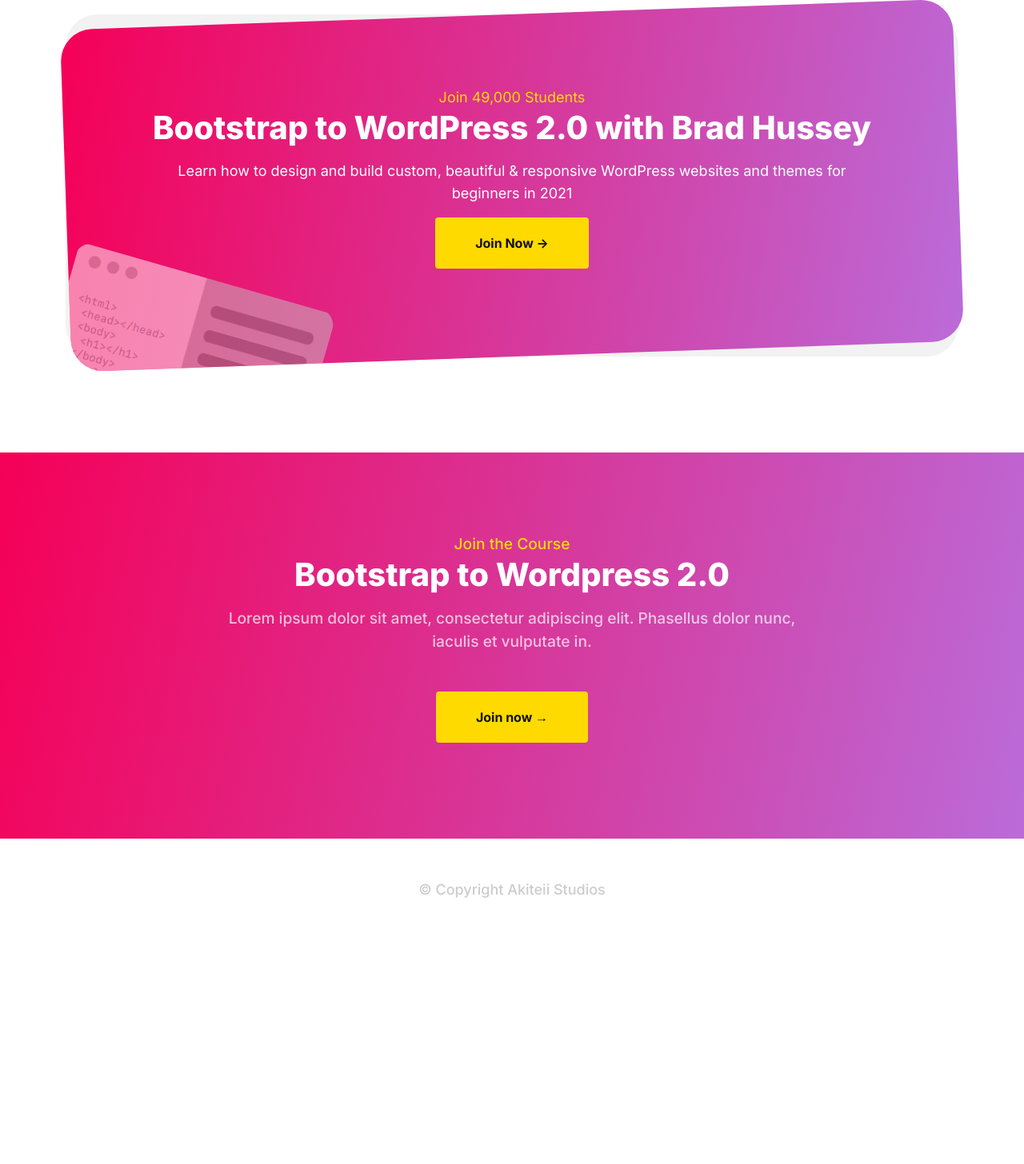
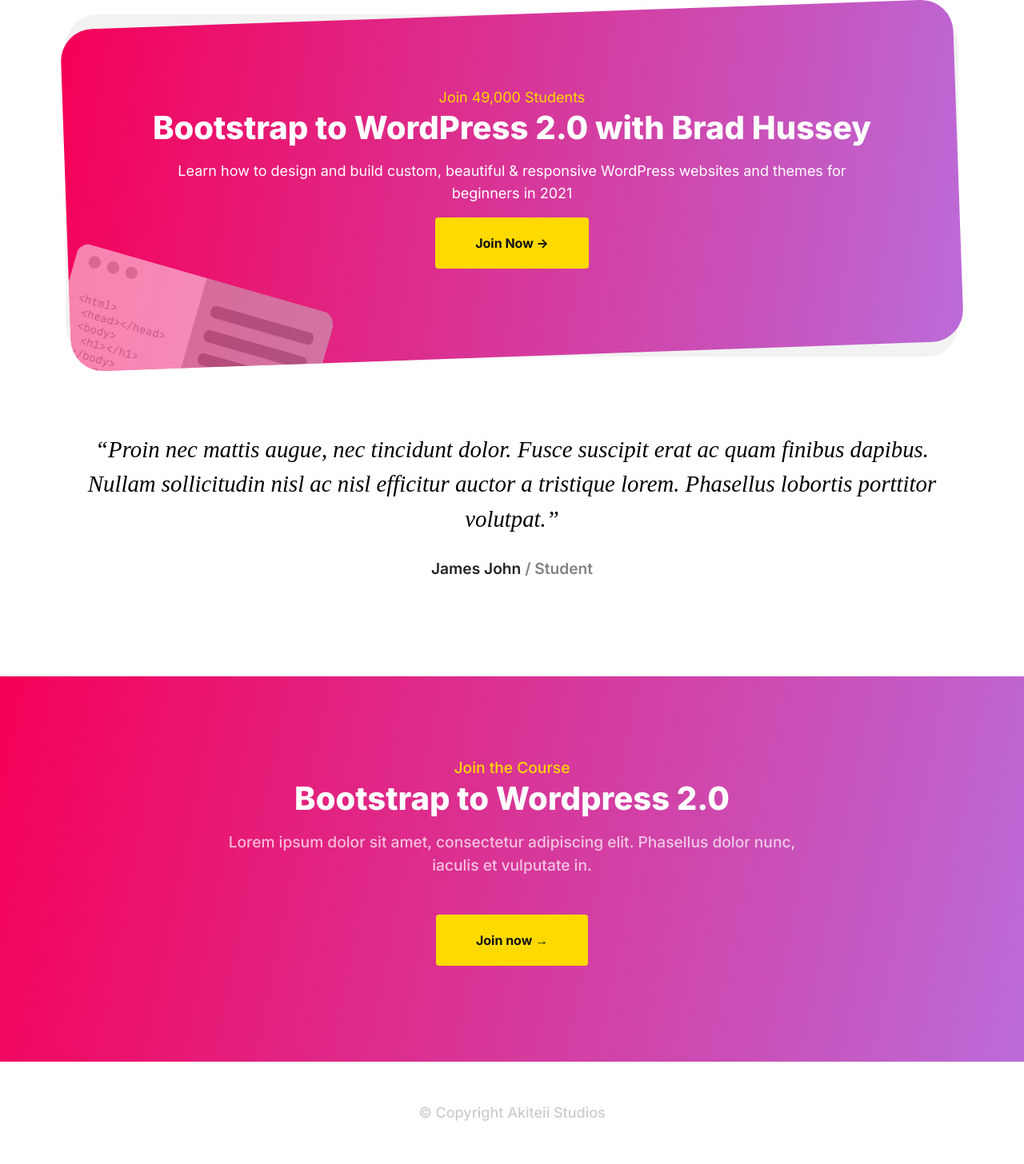
Before and after one commit to eriancari/wp-practice, a PHP site: page /widgets.html in a window 1280 px wide. Shown: the part 1170-2626 px from the top of the page at 80% size. Before the commit the page ends 2293 px from the top, so only its background shows below. Run offline with PHP 8.4, Linux system fonts and the light colour scheme; some web fonts are replaced.

Commit message:
Code and Style a Testimonial Widget

```diff
--- a/style.css
+++ b/style.css
@@ -1,6 +1,9 @@
 /* VARIABLES */
 :root {
     --font-sans: "Inter", Helvetica, sans-serif;
+    --font-serif: Iowan Old Style, Apple Garamond, Baskerville, Times New Roman,
+    Droid Serif, Times, Source Serif Pro, serif, Apple Color Emoji,
+    Segoe UI Emoji, Segoe UI Symbol;
     --font-size: 18px;
     --color-green: #27ae60;
     --color-yellow: #ffda00;
@@ -62,6 +65,25 @@ h3 {
 h4 {
     font-size: 1.2rem;
     font-weight: 700;
+}
+
+.testimonial {
+  font-family: var(--font-serif);
+  font-size: 1.8rem;
+  font-style: italic;
+  text-align: center;
+  line-height: 1.5;
+}
+
+.testimonial cite {
+  font-family: var(--font-sans);
+  font-weight: 600;
+  font-size: 1.2rem;
+  font-style: normal;
+}
+
+cite span {
+  color: #828282;
 }
 
 .spacer {
--- a/widgets.html
+++ b/widgets.html
@@ -168,6 +168,19 @@
                     </div>
                 </div>
             </div>
+
+            <div class="spacer"></div>
+
+            <div class="row">
+                <div class="col-md-12">
+                    <div class="testimonial-wrapper">
+                        <blockquote class="testimonial">
+                        <p>“Proin nec mattis augue, nec tincidunt dolor. Fusce suscipit erat ac quam finibus dapibus. Nullam sollicitudin nisl ac nisl efficitur auctor a tristique lorem. Phasellus lobortis porttitor volutpat.”</p>
+                        <cite>James John <span>/ Student</span></cite>
+                        </blockquote>
+                    </div>
+                </div>
+            </div>
         </div>
     </div>
 
```
